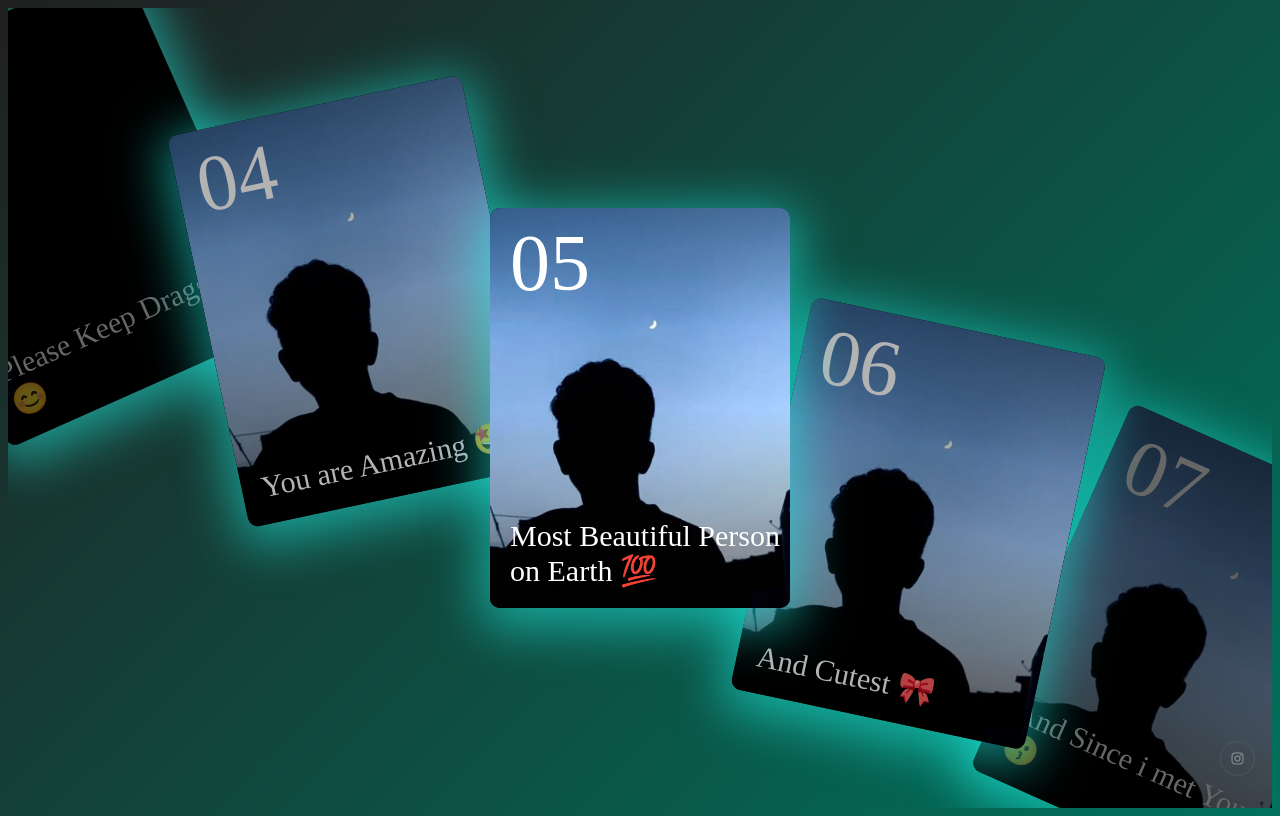
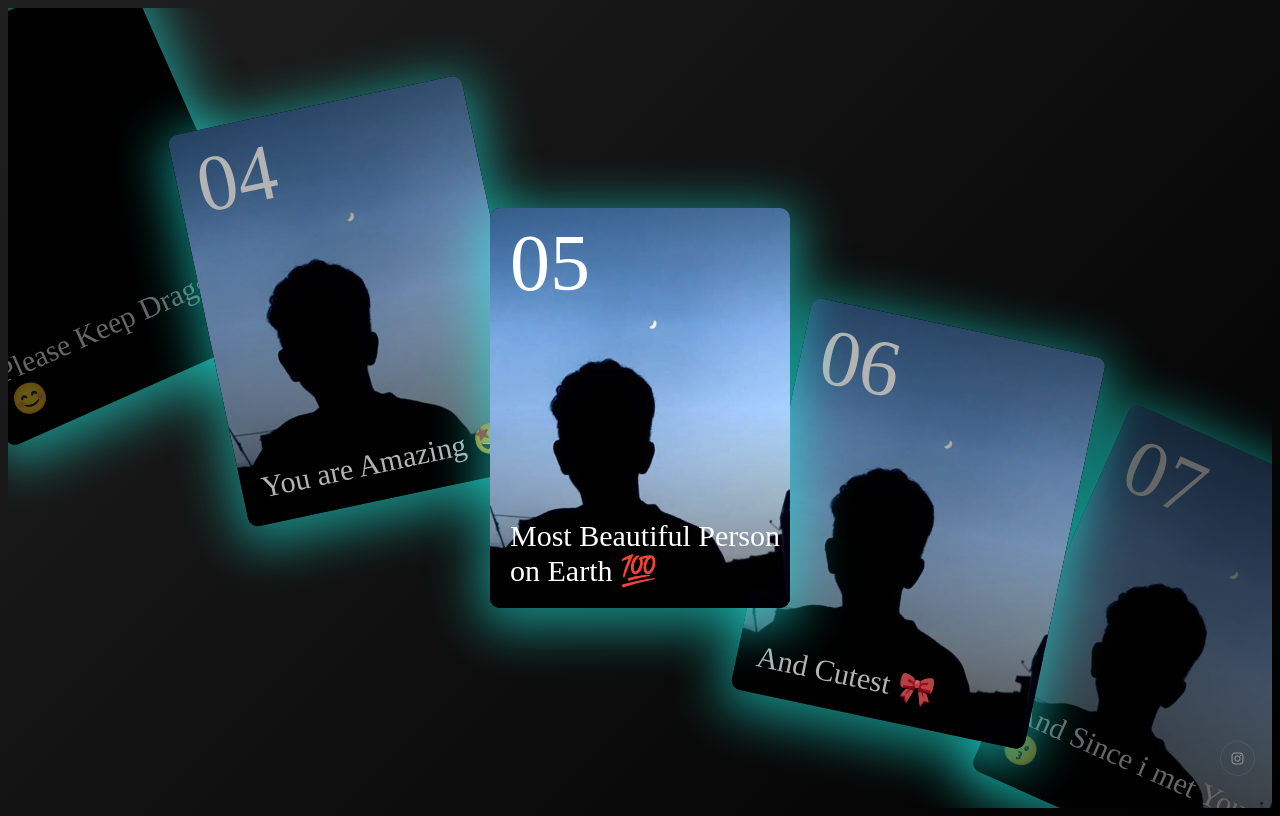
Before and after one commit to spaceisxd/foryou, a plain HTML site: page index.html in a window 1280 px wide. Drawn offline with Linux system fonts and the light colour scheme.

Commit message:
style.css

```diff
--- a/style.css
+++ b/style.css
@@ -1,7 +1,7 @@
 body {
     overflow: hidden;
     font-family: "Roboto", serif;
-    background: linear-gradient(135deg, #202020, #00725d);
+    background: linear-gradient(135deg, #202020, #000000);
   }
 
   .carousel {
```
